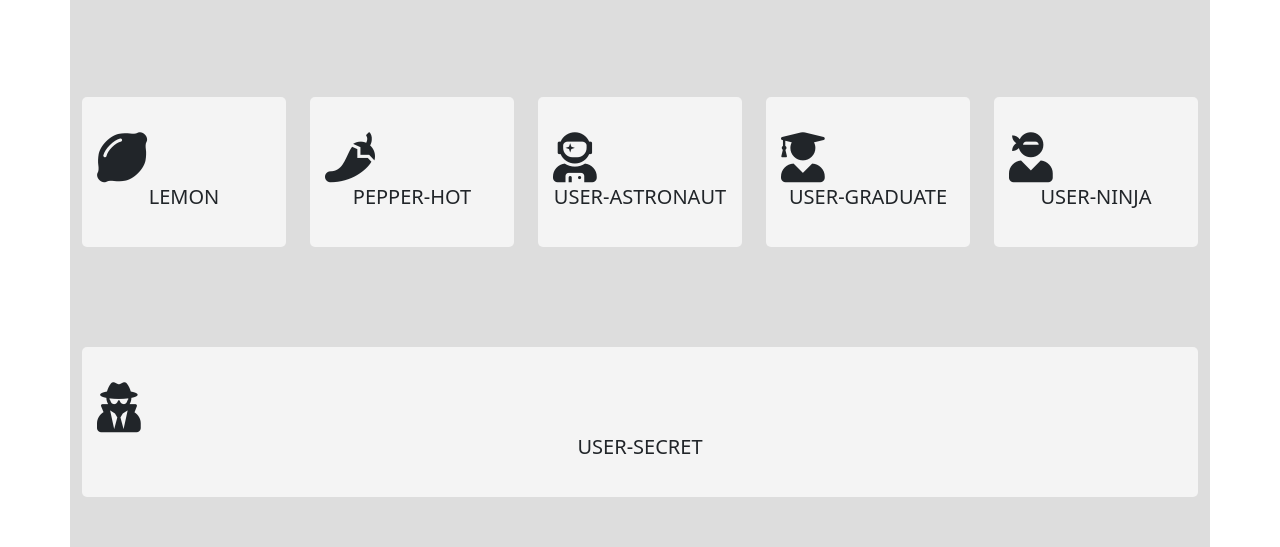
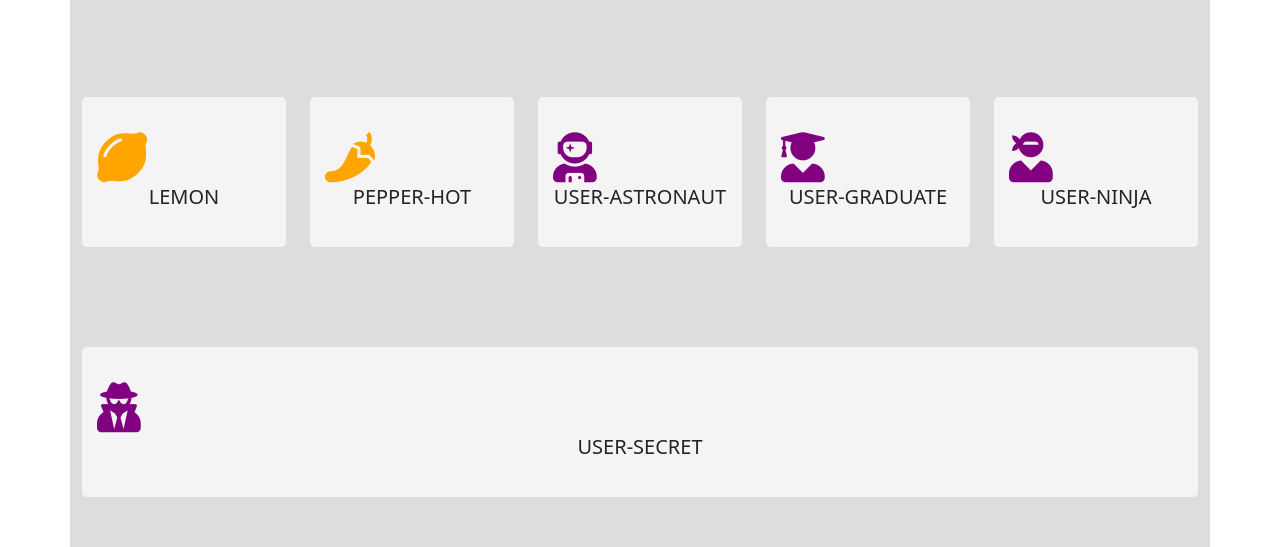
Before and after one commit to gurdeepsingh2000/js-es6-icons, a plain HTML site: page index.html in a window 1280 px wide. Shown: the part 453-1000 px from the top of the page. Drawn offline with nearby package versions, Linux system fonts and the light colour scheme.

Commit message:
aggiunti colori alle icone

```diff
--- a/css/style.css
+++ b/css/style.css
@@ -31,7 +31,15 @@
     width: 100%;
     text-transform: uppercase;
 }
+.icon.vegetable{
+    color:#FFA500
+}
 
 .icon.animal{
     color:blue
 }
+
+
+.icon.user{
+    color:purple
+}
```
Also changed, not shown: js/my-script.js (+3 -6 lines).
